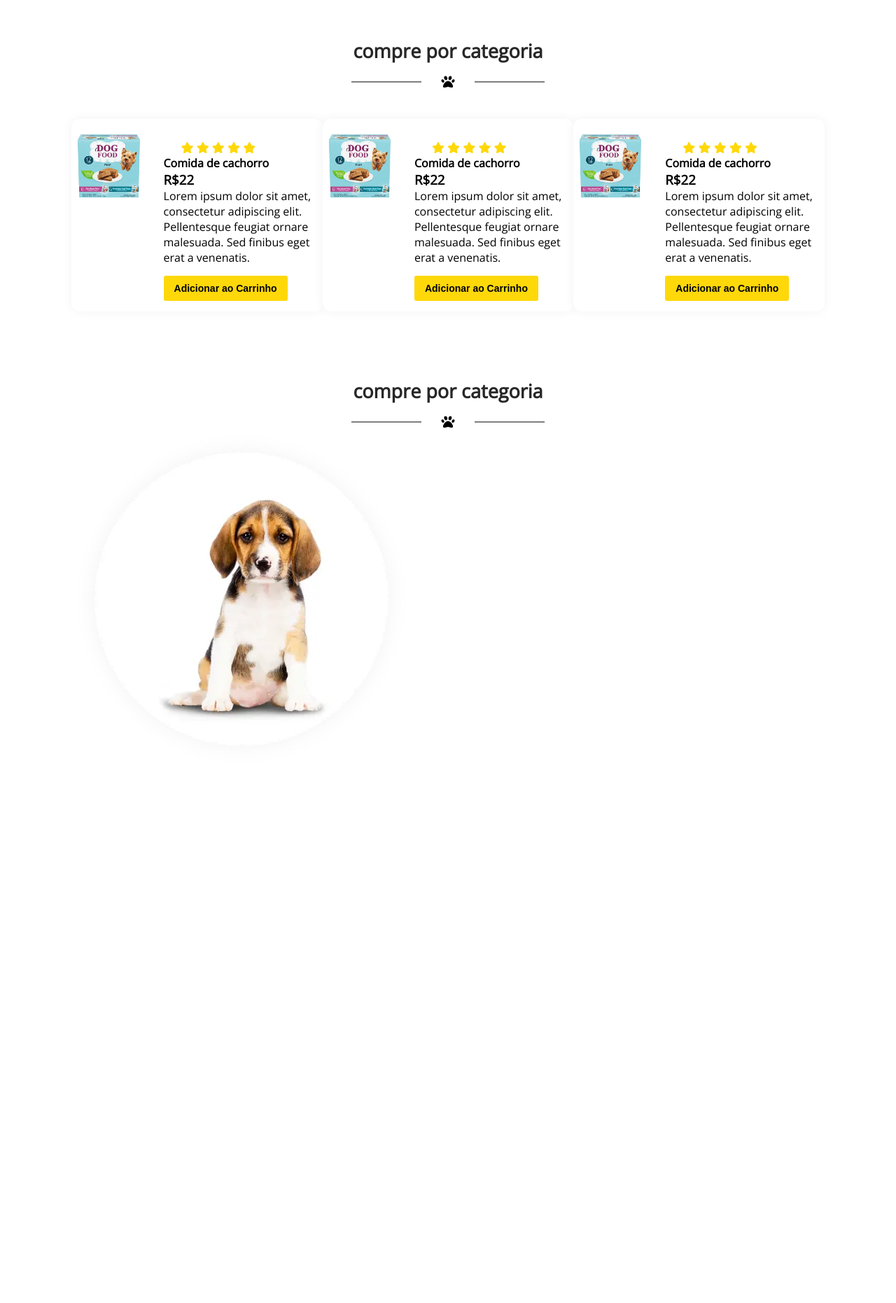
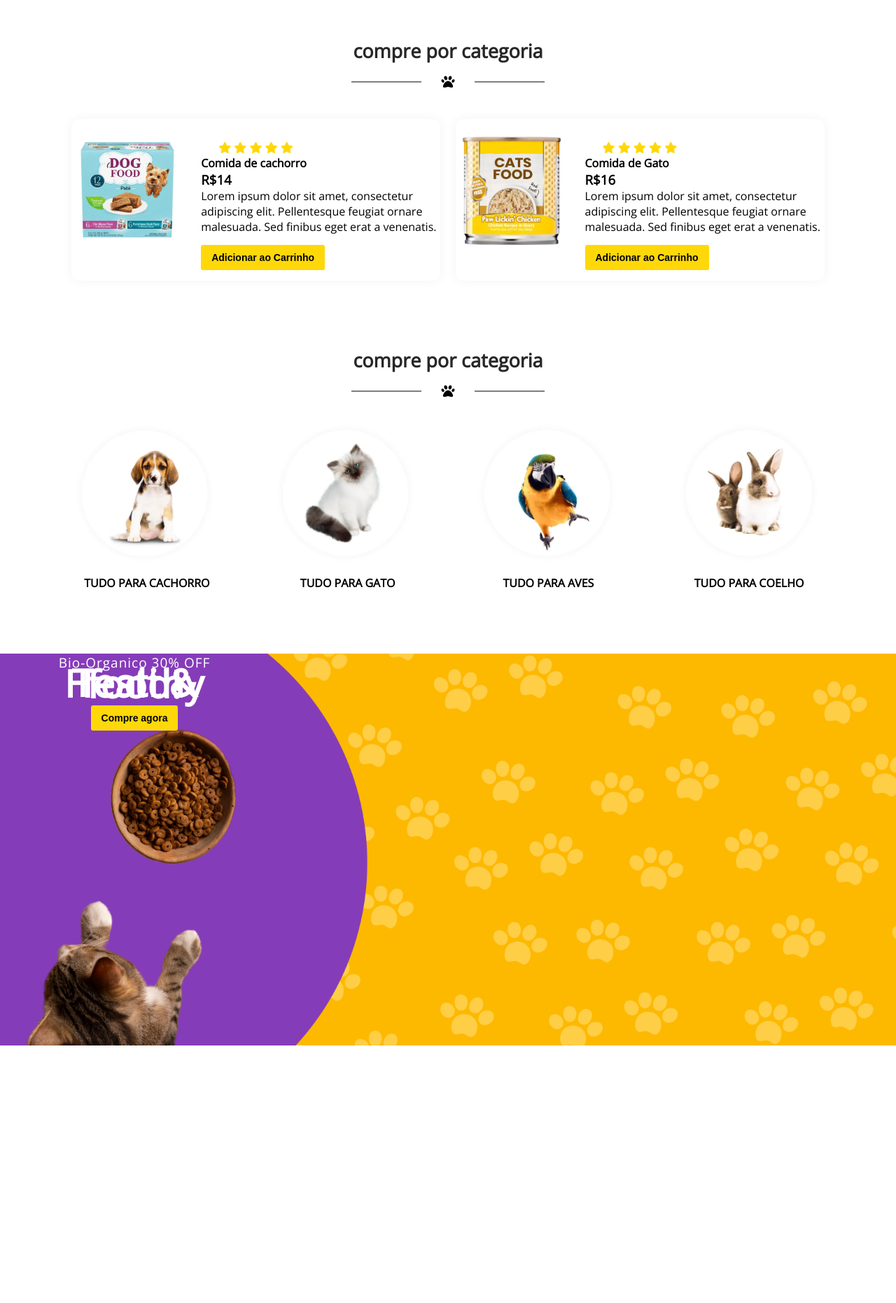
Before and after one commit to Matheuskocotem/projetoFinalDesenvolvimentoSistemas, a PHP site: page /views/dashboard.html in a window 1280 px wide. Shown: the part 963-2825 px from the top of the page at 70% size. After the commit the page ends 2457 px from the top, so only its background shows below. Run offline with PHP 8.4, Linux system fonts and the light colour scheme; some libraries are stand-ins or nearby versions.

Commit message:
até banner 2

```diff
--- a/Frontend/styles/dashboard.css
+++ b/Frontend/styles/dashboard.css
@@ -303,8 +303,90 @@ button:hover{
     color: #fff;
 }
 
+/* =========compre categoria (2)========= */
 
 
+.shop_category .pet_list{
+    display: flex;
+    align-items: center;
+    justify-content: space-between;
+    padding-top: 30px;
+    padding-bottom: 50px;
+}
+.shop_category .pet_list .single_pet{
+    width: 20%;
+    text-align: center;
+}
+
+.single_pet .img{
+    width: 100%;
+    position: relative;
+}
+.single_pet .img img{
+    width: 100%;
+    z-index: 9;
+    cursor: pointer;
+    transition: 0.4s;
+}
+.single_pet .img svg{
+    position: absolute;
+    top: 15px;
+    left: -20px;
+    right: 0;
+    bottom: 0;
+    margin: auto;
+    width: 115%;
+    z-index: -9;
+}
+.single_pet h4{
+    text-transform: uppercase;
+    cursor: pointer;
+    transition: 0.5s;
+}
+.single_pet h4:hover{
+    color: #ffd80a;
+}
+
+.single_pet .img img:hover{
+    scale: 1.1;
+}
+
+/* =========segundo banner(compre agora ) ========= */
+.second_banner{
+    width: 100%;
+    height: 70vh;
+    background-image: url('../Img/segundoBanner.png');
+    background-position: center center;
+    background-size: cover;
+    background-repeat: no-repeat;
+    position: relative;
+}
+
+.second_banner .txt{
+    position: absolute;
+    width: 30%;
+    height: 200px;
+    top: 0;
+    left: 0;
+    right: 0;
+    bottom: auto;
+    text-align: center;
+}
+
+.second_banner .txt h5{
+    color: #ffffff;
+    font-size: 19px;
+    font-weight: normal;
+    letter-spacing: 1px;
+}
+
+.second_banner .txt h2{
+    color: #ffffff;
+    font-size: 54px;
+    letter-spacing: 1px;
+    line-height: 1px;
+    padding: 15px 0;
+}
 
 /* =========Responsividade========= */
 
--- a/Frontend/views/dashboard.html
+++ b/Frontend/views/dashboard.html
@@ -90,7 +90,7 @@
                             <i class="fa-solid fa-star"></i>
                         </div>
                         <h4>Comida de cachorro</h4>
-                        <h3>R$22</h3>
+                        <h3>R$14</h3>
                         <p>Lorem ipsum dolor sit amet, consectetur
                             adipiscing elit. Pellentesque feugiat
                             ornare malesuada. Sed finibus eget erat
@@ -101,7 +101,7 @@
 
                 <div class="food_items">
                     <div class="img">
-                        <img src="../Img/dogs_food.webp" alt="">
+                        <img src="../Img/cats_food.webp" alt="">
                     </div>
                     <div class="food_details">
                         <div class="review">
@@ -111,8 +111,8 @@
                             <i class="fa-solid fa-star"></i>
                             <i class="fa-solid fa-star"></i>
                         </div>
-                        <h4>Comida de cachorro</h4>
-                        <h3>R$22</h3>
+                        <h4>Comida de Gato</h4>
+                        <h3>R$16</h3>
                         <p>Lorem ipsum dolor sit amet, consectetur
                             adipiscing elit. Pellentesque feugiat
                             ornare malesuada. Sed finibus eget erat
@@ -121,34 +121,11 @@
                     </div>
                 </div>
 
-                <div class="food_items">
-                    <div class="img">
-                        <img src="../Img/dogs_food.webp" alt="">
-                    </div>
-                    <div class="food_details">
-                        <div class="review">
-                            <i class="fa-solid fa-star"></i>
-                            <i class="fa-solid fa-star"></i>
-                            <i class="fa-solid fa-star"></i>
-                            <i class="fa-solid fa-star"></i>
-                            <i class="fa-solid fa-star"></i>
-                        </div>
-                        <h4>Comida de cachorro</h4>
-                        <h3>R$22</h3>
-                        <p>Lorem ipsum dolor sit amet, consectetur
-                            adipiscing elit. Pellentesque feugiat
-                            ornare malesuada. Sed finibus eget erat
-                            a venenatis.</p>
-                        <button>Adicionar ao Carrinho</button>
-                    </div>
-                </div>
-
-
             </div>
         </div>
       </section>
+
      <!-- compre por categoria(2) -->
-
      <section id="shop_category" class="w-70">
         <div class="shop_category">
             <div class="heading">
@@ -163,10 +140,45 @@
                         <img src="../Img/dog.webp" alt="">
                         <svg xmlns="http://www.w3.org/2000/svg" x="0px" y="0px" viewBox="0 0 288 288"><path style="fill:#f6f6f6"><animate repeatCount="indefinite" attributeName="d" dur="5s" values="M37.5,186c-12.1-10.5-11.8-32.3-7.2-46.7c4.8-15,13.1-17.8,30.1-36.7C91,68.8,83.5,56.7,103.4,45 c22.2-13.1,51.1-9.5,69.6-1.6c18.1,7.8,15.7,15.3,43.3,33.2c28.8,18.8,37.2,14.3,46.7,27.9c15.6,22.3,6.4,53.3,4.4,60.2 c-3.3,11.2-7.1,23.9-18.5,32c-16.3,11.5-29.5,0.7-48.6,11c-16.2,8.7-12.6,19.7-28.2,33.2c-22.7,19.7-63.8,25.7-79.9,9.7 c-15.2-15.1,0.3-41.7-16.6-54.9C63,186,49.7,196.7,37.5,186z; M51,171.3c-6.1-17.7-15.3-17.2-20.7-32c-8-21.9,0.7-54.6,20.7-67.1c19.5-12.3,32.8,5.5,67.7-3.4C145.2,62,145,49.9,173,43.4 c12-2.8,41.4-9.6,60.2,6.6c19,16.4,16.7,47.5,16,57.7c-1.7,22.8-10.3,25.5-9.4,46.4c1,22.5,11.2,25.8,9.1,42.6 c-2.2,17.6-16.3,37.5-33.5,40.8c-22,4.1-29.4-22.4-54.9-22.6c-31-0.2-40.8,39-68.3,35.7c-17.3-2-32.2-19.8-37.3-34.8 C48.9,198.6,57.8,191,51,171.3z; M37.5,186c-12.1-10.5-11.8-32.3-7.2-46.7c4.8-15,13.1-17.8,30.1-36.7C91,68.8,83.5,56.7,103.4,45 c22.2-13.1,51.1-9.5,69.6-1.6c18.1,7.8,15.7,15.3,43.3,33.2c28.8,18.8,37.2,14.3,46.7,27.9c15.6,22.3,6.4,53.3,4.4,60.2 c-3.3,11.2-7.1,23.9-18.5,32c-16.3,11.5-29.5,0.7-48.6,11c-16.2,8.7-12.6,19.7-28.2,33.2c-22.7,19.7-63.8,25.7-79.9,9.7 c-15.2-15.1,0.3-41.7-16.6-54.9C63,186,49.7,196.7,37.5,186z"></animate></path></svg>
                     </div>
-                    <h4> tudo para seu dog </h4>
+                    <h4> tudo para Cachorro </h4>
+                </div>
+
+                <div class="single_pet">
+                    <div class="img">
+                        <img src="../Img/cat.webp" alt="">
+                        <svg xmlns="http://www.w3.org/2000/svg" x="0px" y="0px" viewBox="0 0 288 288"><path style="fill:#f6f6f6"><animate repeatCount="indefinite" attributeName="d" dur="5s" values="M37.5,186c-12.1-10.5-11.8-32.3-7.2-46.7c4.8-15,13.1-17.8,30.1-36.7C91,68.8,83.5,56.7,103.4,45 c22.2-13.1,51.1-9.5,69.6-1.6c18.1,7.8,15.7,15.3,43.3,33.2c28.8,18.8,37.2,14.3,46.7,27.9c15.6,22.3,6.4,53.3,4.4,60.2 c-3.3,11.2-7.1,23.9-18.5,32c-16.3,11.5-29.5,0.7-48.6,11c-16.2,8.7-12.6,19.7-28.2,33.2c-22.7,19.7-63.8,25.7-79.9,9.7 c-15.2-15.1,0.3-41.7-16.6-54.9C63,186,49.7,196.7,37.5,186z; M51,171.3c-6.1-17.7-15.3-17.2-20.7-32c-8-21.9,0.7-54.6,20.7-67.1c19.5-12.3,32.8,5.5,67.7-3.4C145.2,62,145,49.9,173,43.4 c12-2.8,41.4-9.6,60.2,6.6c19,16.4,16.7,47.5,16,57.7c-1.7,22.8-10.3,25.5-9.4,46.4c1,22.5,11.2,25.8,9.1,42.6 c-2.2,17.6-16.3,37.5-33.5,40.8c-22,4.1-29.4-22.4-54.9-22.6c-31-0.2-40.8,39-68.3,35.7c-17.3-2-32.2-19.8-37.3-34.8 C48.9,198.6,57.8,191,51,171.3z; M37.5,186c-12.1-10.5-11.8-32.3-7.2-46.7c4.8-15,13.1-17.8,30.1-36.7C91,68.8,83.5,56.7,103.4,45 c22.2-13.1,51.1-9.5,69.6-1.6c18.1,7.8,15.7,15.3,43.3,33.2c28.8,18.8,37.2,14.3,46.7,27.9c15.6,22.3,6.4,53.3,4.4,60.2 c-3.3,11.2-7.1,23.9-18.5,32c-16.3,11.5-29.5,0.7-48.6,11c-16.2,8.7-12.6,19.7-28.2,33.2c-22.7,19.7-63.8,25.7-79.9,9.7 c-15.2-15.1,0.3-41.7-16.6-54.9C63,186,49.7,196.7,37.5,186z"></animate></path></svg>
+                    </div>
+                    <h4> tudo para Gato </h4>
+                </div>
+
+                <div class="single_pet">
+                    <div class="img">
+                        <img src="../Img/bird.webp" alt="">
+                        <svg xmlns="http://www.w3.org/2000/svg" x="0px" y="0px" viewBox="0 0 288 288"><path style="fill:#f6f6f6"><animate repeatCount="indefinite" attributeName="d" dur="5s" values="M37.5,186c-12.1-10.5-11.8-32.3-7.2-46.7c4.8-15,13.1-17.8,30.1-36.7C91,68.8,83.5,56.7,103.4,45 c22.2-13.1,51.1-9.5,69.6-1.6c18.1,7.8,15.7,15.3,43.3,33.2c28.8,18.8,37.2,14.3,46.7,27.9c15.6,22.3,6.4,53.3,4.4,60.2 c-3.3,11.2-7.1,23.9-18.5,32c-16.3,11.5-29.5,0.7-48.6,11c-16.2,8.7-12.6,19.7-28.2,33.2c-22.7,19.7-63.8,25.7-79.9,9.7 c-15.2-15.1,0.3-41.7-16.6-54.9C63,186,49.7,196.7,37.5,186z; M51,171.3c-6.1-17.7-15.3-17.2-20.7-32c-8-21.9,0.7-54.6,20.7-67.1c19.5-12.3,32.8,5.5,67.7-3.4C145.2,62,145,49.9,173,43.4 c12-2.8,41.4-9.6,60.2,6.6c19,16.4,16.7,47.5,16,57.7c-1.7,22.8-10.3,25.5-9.4,46.4c1,22.5,11.2,25.8,9.1,42.6 c-2.2,17.6-16.3,37.5-33.5,40.8c-22,4.1-29.4-22.4-54.9-22.6c-31-0.2-40.8,39-68.3,35.7c-17.3-2-32.2-19.8-37.3-34.8 C48.9,198.6,57.8,191,51,171.3z; M37.5,186c-12.1-10.5-11.8-32.3-7.2-46.7c4.8-15,13.1-17.8,30.1-36.7C91,68.8,83.5,56.7,103.4,45 c22.2-13.1,51.1-9.5,69.6-1.6c18.1,7.8,15.7,15.3,43.3,33.2c28.8,18.8,37.2,14.3,46.7,27.9c15.6,22.3,6.4,53.3,4.4,60.2 c-3.3,11.2-7.1,23.9-18.5,32c-16.3,11.5-29.5,0.7-48.6,11c-16.2,8.7-12.6,19.7-28.2,33.2c-22.7,19.7-63.8,25.7-79.9,9.7 c-15.2-15.1,0.3-41.7-16.6-54.9C63,186,49.7,196.7,37.5,186z"></animate></path></svg>
+                    </div>
+                    <h4> tudo para Aves </h4>
+                </div>
+
+                <div class="single_pet">
+                    <div class="img">
+                        <img src="../Img/rabit.webp" alt="">
+                        <svg xmlns="http://www.w3.org/2000/svg" x="0px" y="0px" viewBox="0 0 288 288"><path style="fill:#f6f6f6"><animate repeatCount="indefinite" attributeName="d" dur="5s" values="M37.5,186c-12.1-10.5-11.8-32.3-7.2-46.7c4.8-15,13.1-17.8,30.1-36.7C91,68.8,83.5,56.7,103.4,45 c22.2-13.1,51.1-9.5,69.6-1.6c18.1,7.8,15.7,15.3,43.3,33.2c28.8,18.8,37.2,14.3,46.7,27.9c15.6,22.3,6.4,53.3,4.4,60.2 c-3.3,11.2-7.1,23.9-18.5,32c-16.3,11.5-29.5,0.7-48.6,11c-16.2,8.7-12.6,19.7-28.2,33.2c-22.7,19.7-63.8,25.7-79.9,9.7 c-15.2-15.1,0.3-41.7-16.6-54.9C63,186,49.7,196.7,37.5,186z; M51,171.3c-6.1-17.7-15.3-17.2-20.7-32c-8-21.9,0.7-54.6,20.7-67.1c19.5-12.3,32.8,5.5,67.7-3.4C145.2,62,145,49.9,173,43.4 c12-2.8,41.4-9.6,60.2,6.6c19,16.4,16.7,47.5,16,57.7c-1.7,22.8-10.3,25.5-9.4,46.4c1,22.5,11.2,25.8,9.1,42.6 c-2.2,17.6-16.3,37.5-33.5,40.8c-22,4.1-29.4-22.4-54.9-22.6c-31-0.2-40.8,39-68.3,35.7c-17.3-2-32.2-19.8-37.3-34.8 C48.9,198.6,57.8,191,51,171.3z; M37.5,186c-12.1-10.5-11.8-32.3-7.2-46.7c4.8-15,13.1-17.8,30.1-36.7C91,68.8,83.5,56.7,103.4,45 c22.2-13.1,51.1-9.5,69.6-1.6c18.1,7.8,15.7,15.3,43.3,33.2c28.8,18.8,37.2,14.3,46.7,27.9c15.6,22.3,6.4,53.3,4.4,60.2 c-3.3,11.2-7.1,23.9-18.5,32c-16.3,11.5-29.5,0.7-48.6,11c-16.2,8.7-12.6,19.7-28.2,33.2c-22.7,19.7-63.8,25.7-79.9,9.7 c-15.2-15.1,0.3-41.7-16.6-54.9C63,186,49.7,196.7,37.5,186z"></animate></path></svg>
+                    </div>
+                    <h4> tudo para coelho </h4>
                 </div>
             </div>
         </div>
      </section>
+
+    <!-- segundo banner -->
+     <div class="second_banner">
+        <div class="txt">
+            <h5>Bio-Organico 30% OFF</h5>
+            <h2>Testi & Healthy <br>
+            food!</h2>
+            <button>Compre agora</button>
+        </div>
+     </div>
+
 </body>
 </html>
```
Also changed, not shown: Frontend/Img/segundoBanner.png (added).
